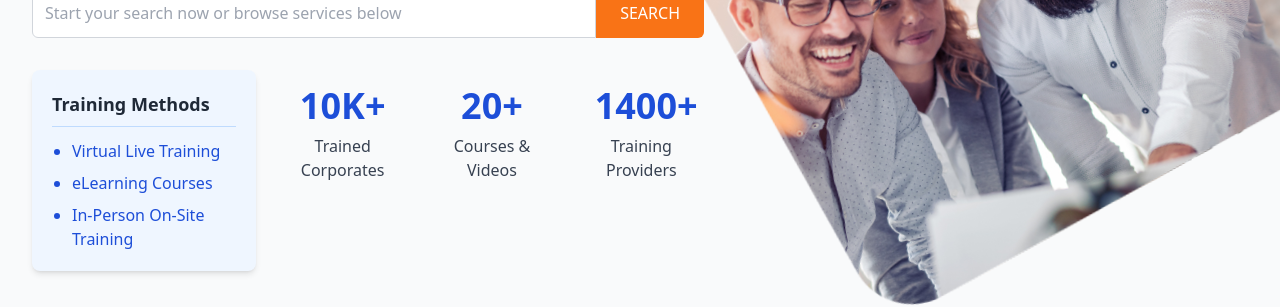
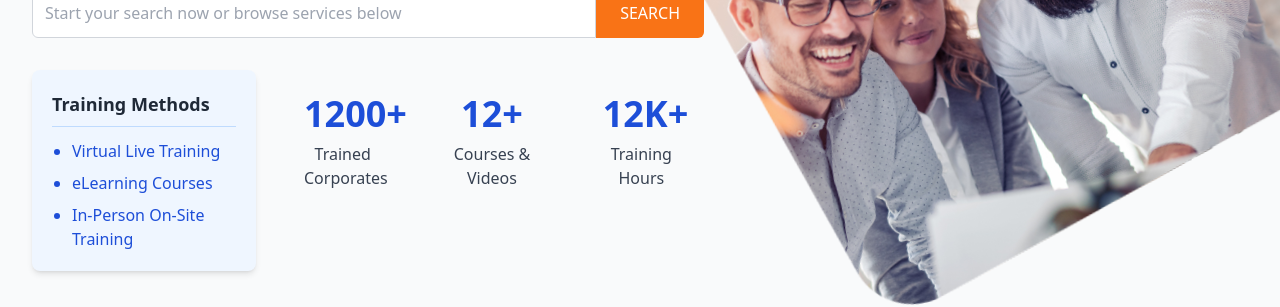
Before and after one commit to nany0074/refer-me, a React (Vite) app: page / in a window 1280 px wide. Shown: the part 2459-2766 px from the top of the page. Built offline with nearby package versions, Linux system fonts and the light colour scheme; grey boxes are pictures that could not be loaded.

Commit message:
team changes

```diff
--- a/src/components/Companies.jsx
+++ b/src/components/Companies.jsx
@@ -21,13 +21,13 @@ const Companies = () => {
       {
         breakpoint: 1280,
         settings: {
-          slidesToShow: 12,
+          slidesToShow: 10,
         },
       },
       {
         breakpoint: 1024,
         settings: {
-          slidesToShow: 10,
+          slidesToShow: 9,
         },
       },
       {
@@ -202,7 +202,7 @@ const Companies = () => {
           <img
             src={company.logo}
             alt={company.name}
-                    className="h-40 md:h-20 w-auto object-cover opacity-80 hover:opacity-100 transition-opacity px-1 border border-gray-50 border-2 "
+            className="h-16 md:h-20 w-auto max-w-full object-contain opacity-80 hover:opacity-100 transition-opacity px-1 border border-gray-50 border-2"
           />
         </div>
       </div>
--- a/src/components/HeroSection.jsx
+++ b/src/components/HeroSection.jsx
@@ -49,17 +49,17 @@ function HeroSection() {
                 </ul>
               </div>
               <div className="flex-1 grid grid-cols-3 gap-4 md:gap-6">
-                <div className="text-center p-4 rounded-lg transition-all duration-300 hover:bg-blue-50 hover:shadow-md">
-                  <p className="text-4xl font-extrabold text-blue-700 animate-pulse-once">10K+</p>
+                <div className="text-center p-6 rounded-lg transition-all duration-300 hover:bg-blue-50 hover:shadow-md">
+                  <p className="text-4xl font-extrabold text-blue-700 animate-pulse-once">1200+</p>
                   <p className="text-gray-700 mt-2 font-medium">Trained Corporates</p>
                 </div>
-                <div className="text-center p-4 rounded-lg transition-all duration-300 hover:bg-blue-50 hover:shadow-md">
-                  <p className="text-4xl font-extrabold text-blue-700 animate-pulse-once">20+</p>
+                <div className="text-center p-6 rounded-lg transition-all duration-300 hover:bg-blue-50 hover:shadow-md">
+                  <p className="text-4xl font-extrabold text-blue-700 animate-pulse-once">12+</p>
                   <p className="text-gray-700 mt-2 font-medium">Courses & Videos</p>
                 </div>
-                <div className="text-center p-4 rounded-lg transition-all duration-300 hover:bg-blue-50 hover:shadow-md">
-                  <p className="text-4xl font-extrabold text-blue-700 animate-pulse-once">1400+</p>
-                  <p className="text-gray-700 mt-2 font-medium">Training Providers</p>
+                <div className="text-center p-6 rounded-lg transition-all duration-300 hover:bg-blue-50 hover:shadow-md">
+                  <p className="text-4xl font-extrabold text-blue-700 animate-pulse-once">12K+</p>
+                  <p className="text-gray-700 mt-2 font-medium">Training Hours</p>
                 </div>
               </div>
             </div>
@@ -68,7 +68,7 @@ function HeroSection() {
       </section>
 
       {/* <img src="src/assets/banners/Banner-1.png" alt="" /> - wrong method import src image */}
-      <img src="/assets/banners/Banner-1.png" alt="" />
+      <img src="/assets/banners/Banner-1.png" alt="" className='w-full' />
     </>
 
   );
--- a/src/pages/About/Team.jsx
+++ b/src/pages/About/Team.jsx
@@ -28,14 +28,13 @@ const teamMembers = [
         video: null,
     },
     {
-        id: 3,
-        name: 'Gouda Somesh Yadav',
-        role: 'Training Coordinator',
-        image: '/assets/teams/team (3).jpeg',
-        linkedin: null,
-        twitter: null,
+        id: 6,
+        name: 'Gunjan Baranwal',
+        role: 'CEO & MD',
+        image: '/assets/teams/team (6).jpeg',
+        linkedin: 'https://www.linkedin.com/in/gunjan-baranwal-650717b8/',
         github: null,
-        bio: 'Training Expert',
+        bio: 'Career Coach',
         video: null,
     },
     {
@@ -60,14 +59,16 @@ const teamMembers = [
         bio: 'HR Specialist',
         video: null,
     },
-    {
-        id: 6,
-        name: 'Gunjan Baranwal',
-        role: 'CEO & MD',
-        image: '/assets/teams/team (6).jpeg',
-        linkedin: 'https://www.linkedin.com/in/gunjan-baranwal-650717b8/',
+
+     {
+        id: 3,
+        name: 'Gouda Somesh Yadav',
+        role: 'Training Coordinator',
+        image: '/assets/teams/team (3).jpeg',
+        linkedin: null,
+        twitter: null,
         github: null,
-        bio: 'Career Coach',
+        bio: 'Training Expert',
         video: null,
     },
 ];
--- a/src/pages/Contact/ContactUs.jsx
+++ b/src/pages/Contact/ContactUs.jsx
@@ -223,16 +223,16 @@ const ContactUs = () => {
               <div className="bg-white p-4 rounded-lg shadow-md">
                 <h3 className="text-lg font-semibold text-gray-700 mb-4">Our Location</h3>
                 <div className="overflow-hidden rounded-lg">
-                  <iframe
-                    src="https://www.google.com/maps/embed?pb=!1m18!1m12!1m3!1d3501.715391308425!2d77.4320063150833!3d28.64213998241499!2m3!1f0!2f0!3f0!3m2!1i1024!2i768!4f13.1!3m3!1m2!1s0x390cee5a5f5a5f5f%3A0x5f5f5f5f5f5f5f5f!2sAditya%20Park%20Town%2C%20Ghaziabad%2C%20Uttar%20Pradesh%20201002!5e0!3m2!1sen!2sin!4v1620000000000!5m2!1sen!2sin"
-                    width="100%"
+
+<iframe src="https://www.google.com/maps/embed?pb=!1m18!1m12!1m3!1d3500.719415033119!2d77.48062777495811!3d28.668118882464704!2m3!1f0!2f0!3f0!3m2!1i1024!2i768!4f13.1!3m3!1m2!1s0x390cf2170c95d41d%3A0x63766c47c72173a7!2sRefer%20Me%20Group!5e0!3m2!1sen!2sin!4v1750077987488!5m2!1sen!2sin"  width="100%"
                     height="400"
                     style={{ border: 0 }}
                     allowFullScreen=""
                     loading="lazy"
                     title="Google Maps Location"
-                    className="rounded-lg"
-                  ></iframe>
+                    className="rounded-lg"></iframe>
+
+
                 </div>
                 <div className="mt-4 text-center">
                   <a
```
Lines whose indentation alone changed are shown as unchanged.
